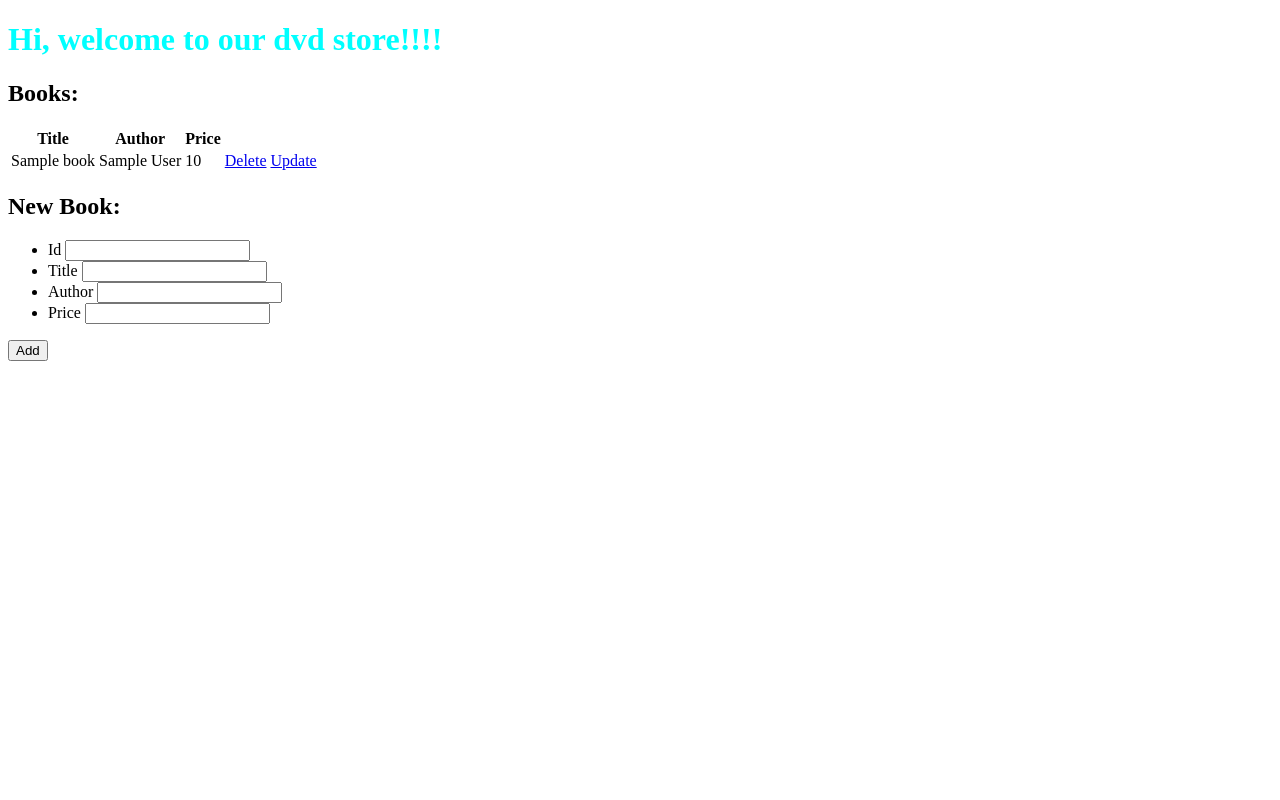
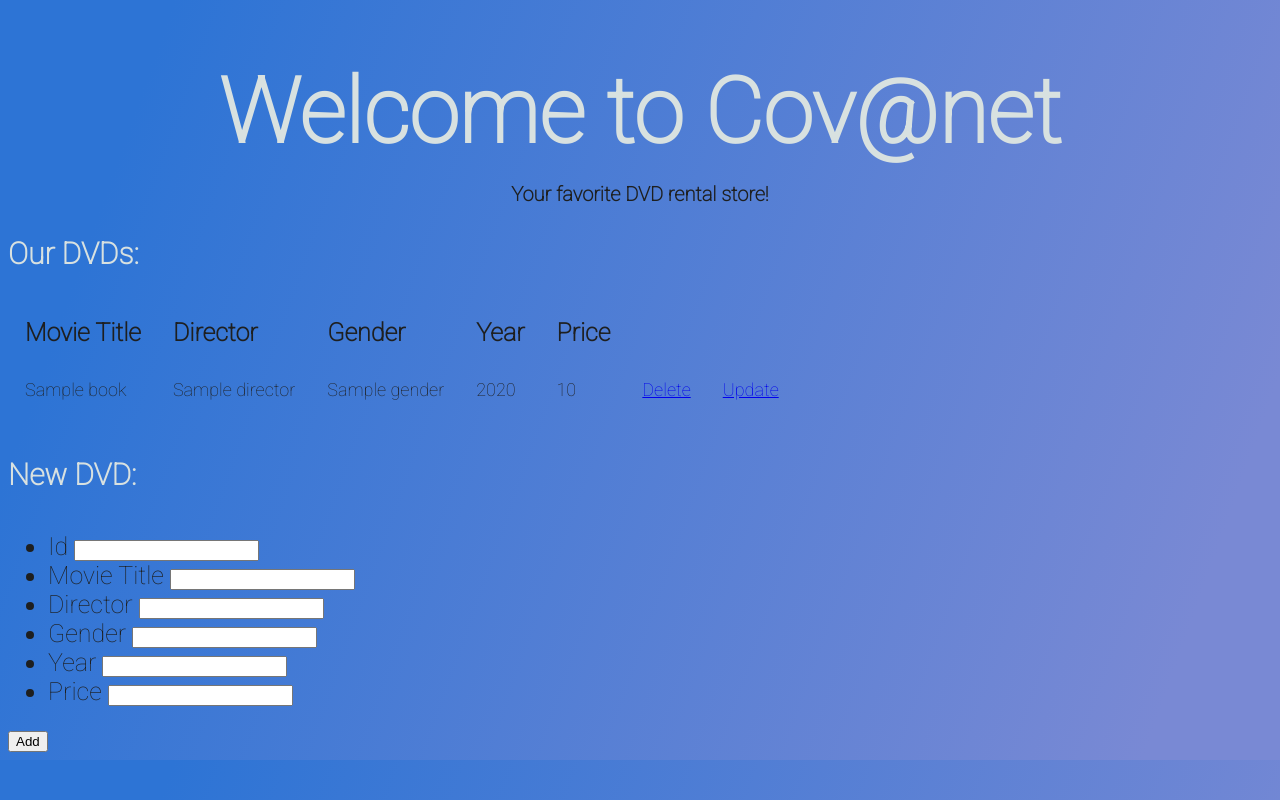
Before and after one commit to Sandraixchel/CloudCA1, a Flask app: template templates/index.html in a window 1280 px wide. Run offline with Flask 3, Linux system fonts and the light colour scheme; the template is opened without the code that fills it: most values are stand-ins (such as "Sample title", 1, 10 or a date in 2020).

Commit message:
CSS and HTML update

```diff
--- a/server.py
+++ b/server.py
@@ -5,15 +5,58 @@ books = [
   {
     "id": 1,
     "title": "Becoming",
-    "author": "Michelle Obama",
+    "director": "Michelle Obama",
+    "gender": "Drama",
+    "year" : "2010",
     "price": 22.99
   },
   {
     "id": 2,
+    "title": "Inception",
+    "director": "C. Nolan",
+    "gender": "Drama",
+    "year" : "2010",
+    "price": 22.99
+  },
+   {
+    "id": 3,
+    "title": "Barbie",
+    "director": "C. Nolan",
+    "gender": "Drama",
+    "year" : "2010",
+    "price": 22.99
+  },
+   {
+    "id": 4,
+    "title": "Super Mario",
+    "director": "C. Nolan",
+    "gender": "Drama",
+    "year" : "2010",
+    "price": 22.99
+  },
+   {
+    "id": 5,
+    "title": "Batman",
+    "director": "C. Nolan",
+    "gender": "Drama",
+    "year" : "2010",
+    "price": 22.99
+  },
+   {
+    "id": 6,
+    "title": "From",
+    "director": "C. Nolan",
+    "gender": "Drama",
+    "year" : "2010",
+    "price": 22.99
+  },
+  {
+    "id": 3,
     "title": "Humans of New York",
     "author": "Brandon Stanton",
     "price": 19.99
-  }
+  },
+
 ]
 
 #curl http://localhost:5000
--- a/static/style.css
+++ b/static/style.css
@@ -1,3 +1,55 @@
+@import url("https://fonts.googleapis.com/css2?family=Roboto:wght@100&display=swap");
+
+body {
+  font-family: "Roboto", sans-serif;
+  background-image: linear-gradient(
+    109.6deg,
+    rgba(45, 116, 213, 1) 11.2%,
+    rgba(121, 137, 212, 1) 91.2%
+  );
+}
+
 h1 {
-  color: aqua;
+  color: rgb(216, 225, 224);
+  text-align: center;
+  font-size: 90px;
+  margin-bottom: 10px;
+  font-weight: 50px;
 }
+
+h2 {
+  text-align: center;
+  font-size: 20px;
+  color: rgb(30, 31, 31);
+}
+
+h3 {
+  font-size: 30px;
+  color: rgb(216, 225, 224);
+}
+
+h4 {
+  font-size: 30px;
+  color: rgb(216, 225, 224);
+}
+table {
+  border-collapse: separate;
+}
+th {
+  font-size: 25px;
+  color: rgb(30, 31, 31);
+  text-align: left;
+  padding: 15px;
+}
+td {
+  font-size: 18px;
+  color: rgb(30, 31, 31);
+  padding: 15px;
+  text-align: left;
+}
+
+ul {
+  font-size: 25px;
+  color: rgb(30, 31, 31);
+  text-align: left;
+}
--- a/templates/index.html
+++ b/templates/index.html
@@ -6,21 +6,25 @@
       href="{{ url_for('static', filename='style.css') }}"
     />
   </head>
+
   <body>
-    <h1>Hi, welcome to our dvd store!!!!</h1>
-    <h2>Books:</h2>
+    <h1>Welcome to Cov@net</h1>
+    <h2>Your favorite DVD rental store!</h2>
+    <h3>Our DVDs:</h3>
     <table>
       <tr>
-        <th>Title</th>
-        <th>Author</th>
+        <th>Movie Title</th>
+        <th>Director</th>
+        <th>Gender</th>
+        <th>Year</th>
         <th>Price</th>
-        <th></th>
-        <th></th>
       </tr>
       {% for book in data %}
       <tr>
         <td>{{ book.title }}</td>
-        <td>{{ book.author }}</td>
+        <td>{{ book.director }}</td>
+        <td>{{ book.gender }}</td>
+        <td>{{ book.year }}</td>
         <td>{{ book.price }}</td>
         <td><a href="/delete_book/{{ book.id }}">Delete</a></td>
         <td><a href="/update_book/{{ book.id }}">Update</a></td>
@@ -29,11 +33,13 @@
     </table>
 
     <form action="/add_book" method="POST">
-      <h2>New Book:</h2>
+      <h4>New DVD:</h4>
       <ul>
         <li>Id <input type="int" name="id" /></li>
-        <li>Title <input type="text" name="title" /></li>
-        <li>Author <input type="text" name="author" /></li>
+        <li>Movie Title <input type="text" name="title" /></li>
+        <li>Director <input type="text" name="director" /></li>
+        <li>Gender <input type="text" name="gender" /></li>
+        <li>Year <input type="text" name="year" /></li>
         <li>Price <input type="text" name="price" /></li>
       </ul>
 
```
